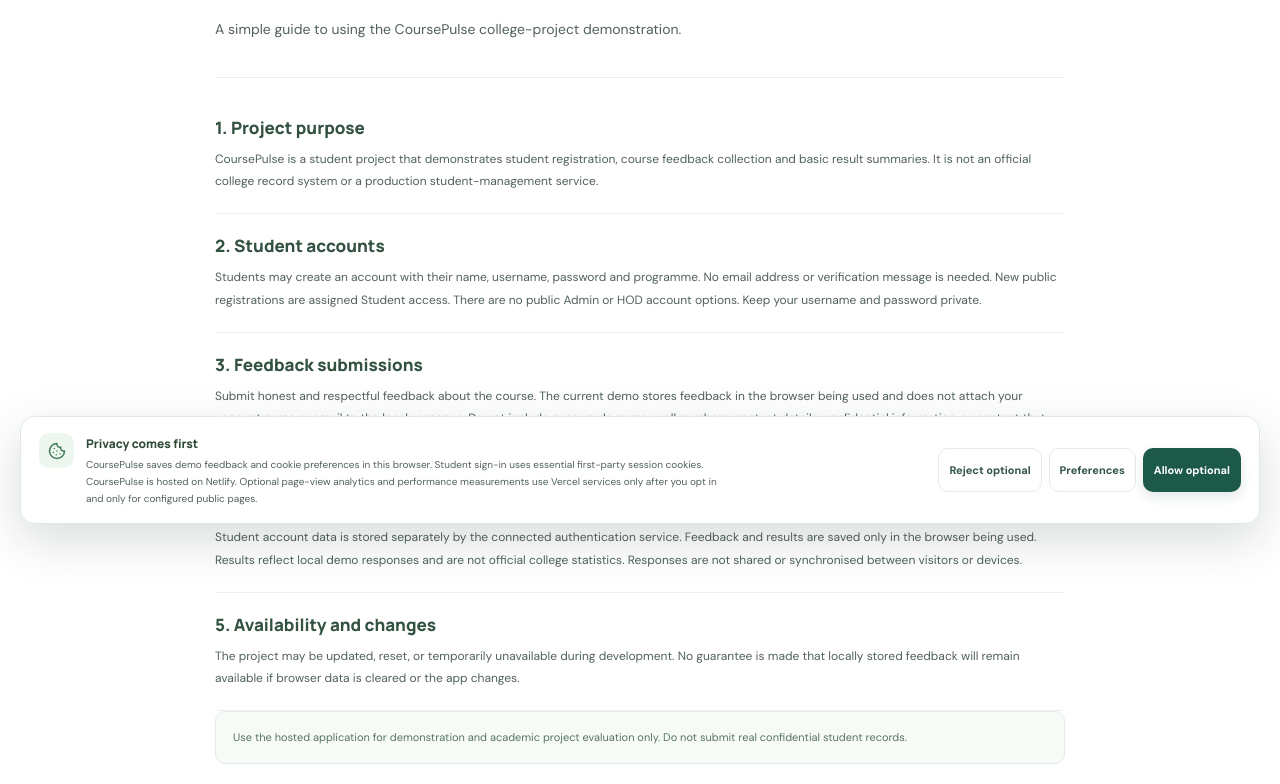
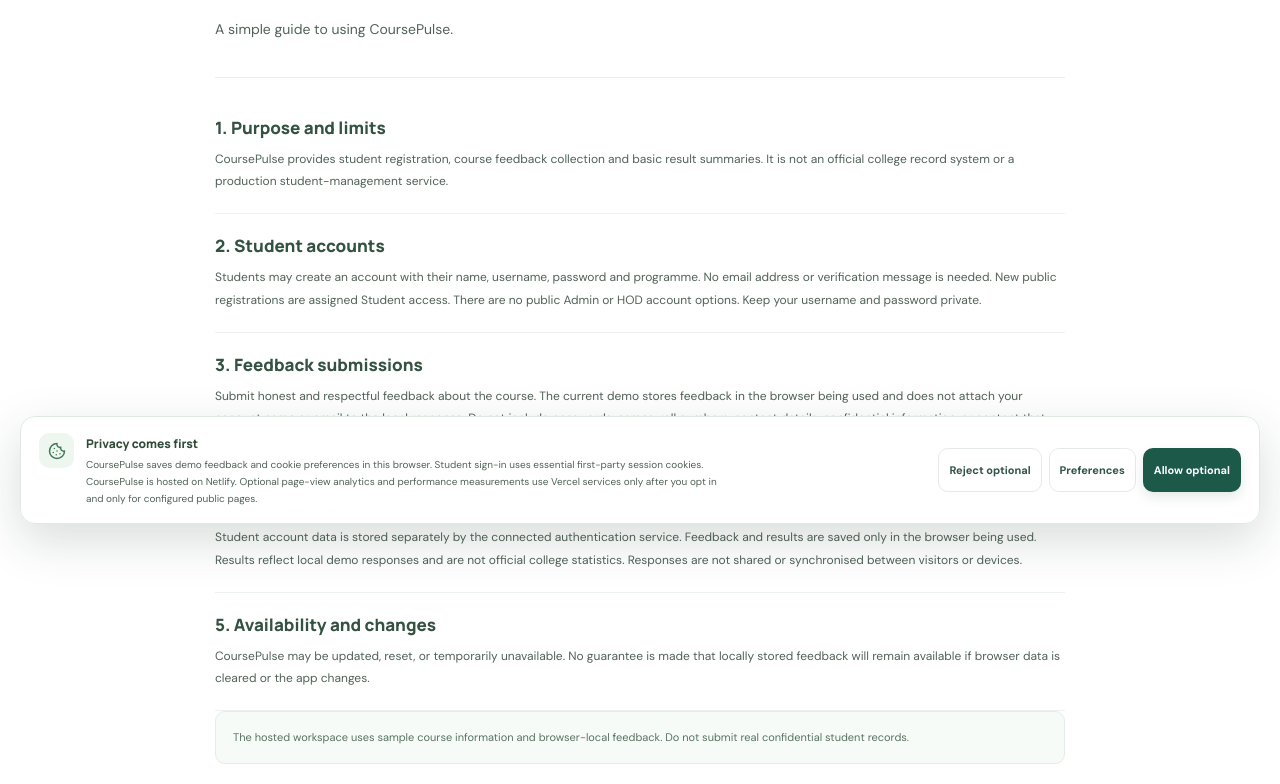
Before and after one commit to akashsharmapb09-cpu/coursePulse.site, a Next.js app: page /terms in a window 1280 px wide. Shown: the part 256-1040 px from the top of the page. Built offline with nearby package versions, Linux system fonts and the light colour scheme; no server answers.

Commit message:
Remove project labels from CoursePulse public copy

```diff
--- a/app/terms/page.tsx
+++ b/app/terms/page.tsx
@@ -1,11 +1,11 @@
 import type { Metadata } from 'next';
 import { PublicPage } from '@/components/public-site';
-export const metadata:Metadata={alternates:{canonical:'/terms'},title:'Terms of Use',description:'Terms for using the CoursePulse college-project demonstration.'};
-export default function TermsPage(){return <PublicPage eyebrow="Terms" title="Terms of use" description="A simple guide to using the CoursePulse college-project demonstration.">
- <section><h2>1. Project purpose</h2><p>CoursePulse is a student project that demonstrates student registration, course feedback collection and basic result summaries. It is not an official college record system or a production student-management service.</p></section>
+export const metadata:Metadata={alternates:{canonical:'/terms'},title:'Terms of Use',description:'Terms for using CoursePulse.'};
+export default function TermsPage(){return <PublicPage eyebrow="Terms" title="Terms of use" description="A simple guide to using CoursePulse.">
+ <section><h2>1. Purpose and limits</h2><p>CoursePulse provides student registration, course feedback collection and basic result summaries. It is not an official college record system or a production student-management service.</p></section>
  <section><h2>2. Student accounts</h2><p>Students may create an account with their name, username, password and programme. No email address or verification message is needed. New public registrations are assigned Student access. There are no public Admin or HOD account options. Keep your username and password private.</p></section>
  <section><h2>3. Feedback submissions</h2><p>Submit honest and respectful feedback about the course. The current demo stores feedback in the browser being used and does not attach your account name or email to the local response. Do not include passwords, names, roll numbers, contact details, confidential information, or content that you are not authorised to share.</p></section>
  <section><h2>4. Demo data and results</h2><p>Student account data is stored separately by the connected authentication service. Feedback and results are saved only in the browser being used. Results reflect local demo responses and are not official college statistics. Responses are not shared or synchronised between visitors or devices.</p></section>
- <section><h2>5. Availability and changes</h2><p>The project may be updated, reset, or temporarily unavailable during development. No guarantee is made that locally stored feedback will remain available if browser data is cleared or the app changes.</p></section>
- <p className="public-note">Use the hosted application for demonstration and academic project evaluation only. Do not submit real confidential student records.</p>
+ <section><h2>5. Availability and changes</h2><p>CoursePulse may be updated, reset, or temporarily unavailable. No guarantee is made that locally stored feedback will remain available if browser data is cleared or the app changes.</p></section>
+ <p className="public-note">The hosted workspace uses sample course information and browser-local feedback. Do not submit real confidential student records.</p>
 </PublicPage>; }
```
